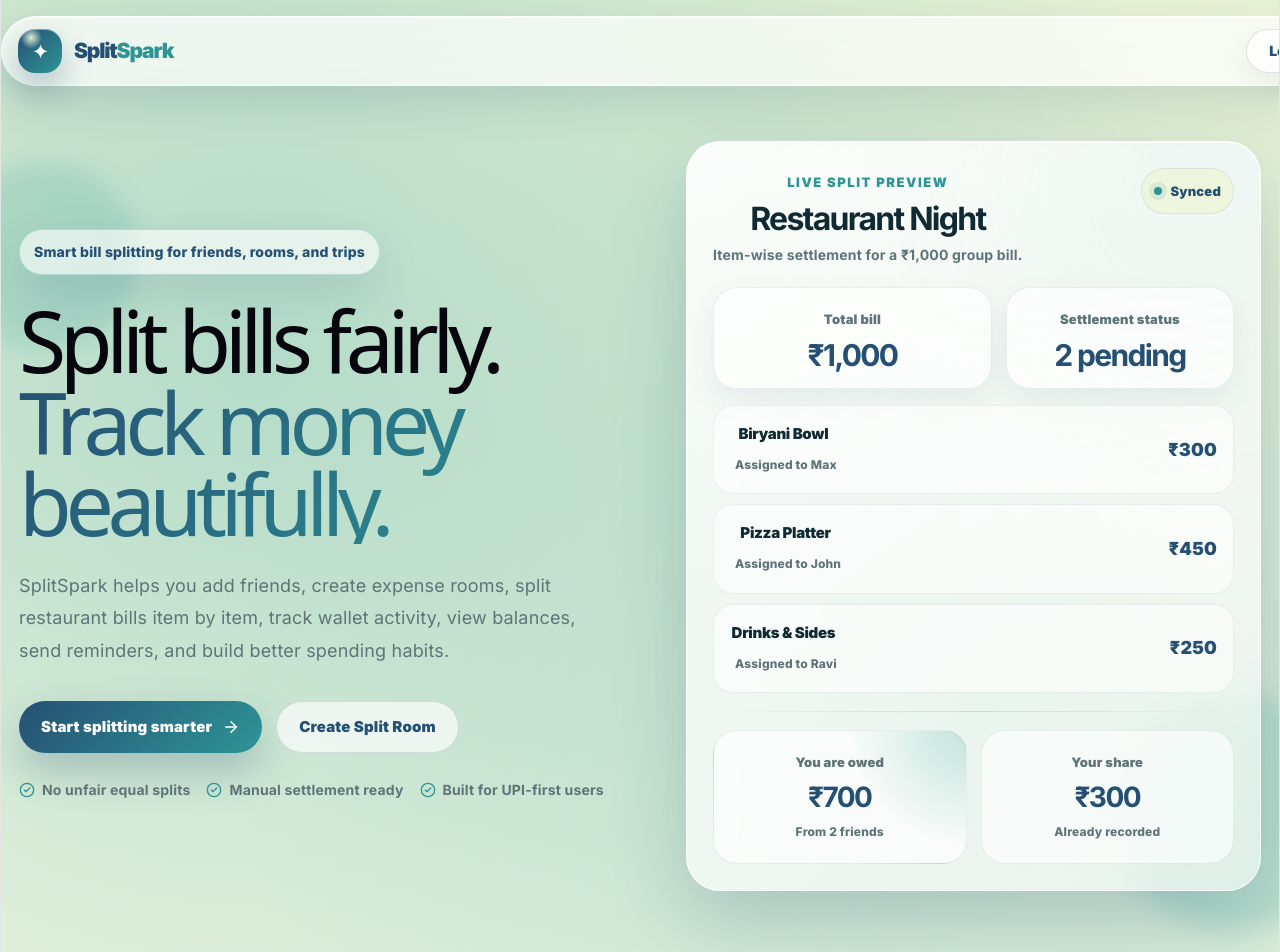
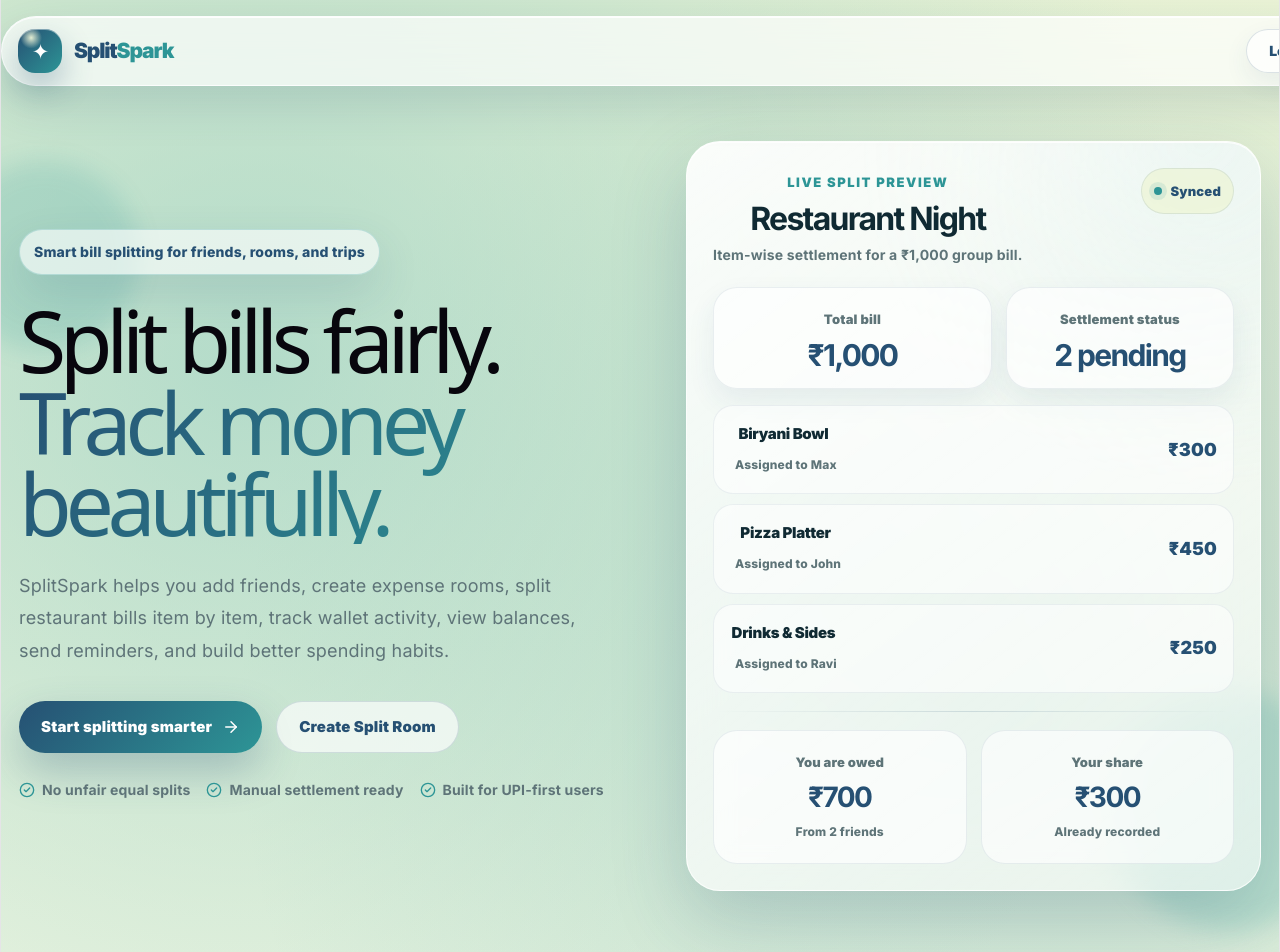
Before and after one commit to sankhyapatra0808/Split_Verse, a React (Vite) app: page / in a window 1280 px wide. Shown: the top 952 px of the page. Built offline with nearby package versions, Linux system fonts and the light colour scheme.

Commit message:
Settlements cards had a minor flaw which need to be fixed.

```diff
--- a/src/styles/Landing.css
+++ b/src/styles/Landing.css
@@ -1355,13 +1355,7 @@ a {
 }
 
 .settlement-card.positive {
-  background:
-    radial-gradient(
-      circle at top right,
-      rgba(154, 208, 194, 0.55),
-      transparent 40%
-    ),
-    rgba(255, 255, 255, 0.66);
+  background: rgba(255, 255, 255, 0.66);
 }
 
 .settlement-card strong {
```
